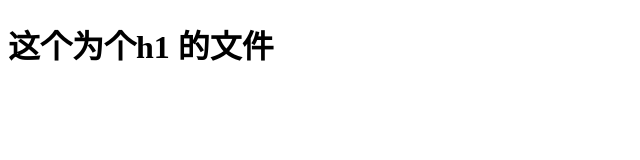
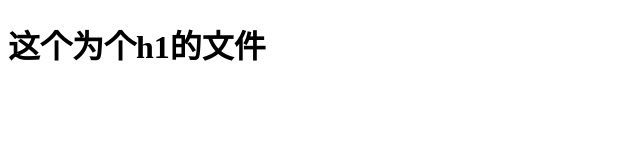
Before and after one commit to qq1471705508/project_1, a plain HTML site: page index.html in a window 1280 px wide. Shown: the full height of the page, 0-640 px from the left. Drawn offline with Linux system fonts and the light colour scheme.

Commit message:
测试修改

```diff
--- a/index.html
+++ b/index.html
@@ -11,7 +11,7 @@
 
 <body>
     <h1>
-        这个为个h1 的文件
+        这个为个h1的文件
     </h1>
     <script src="./index.js"></script>
 </body>
```
